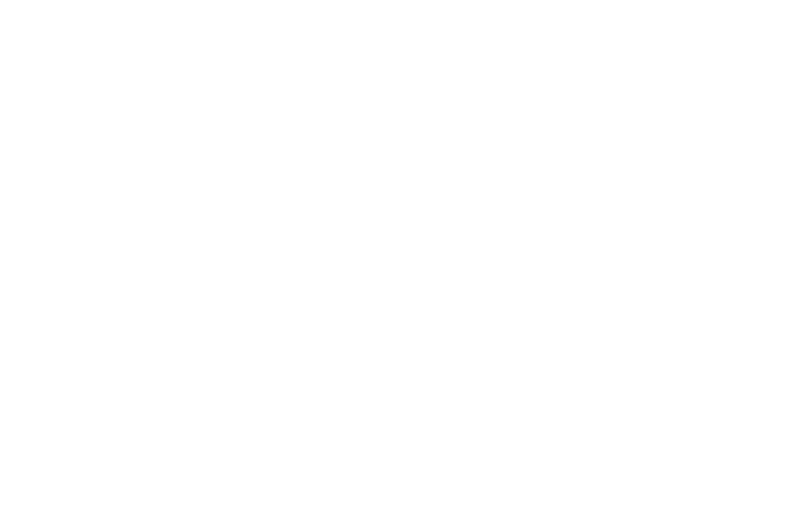
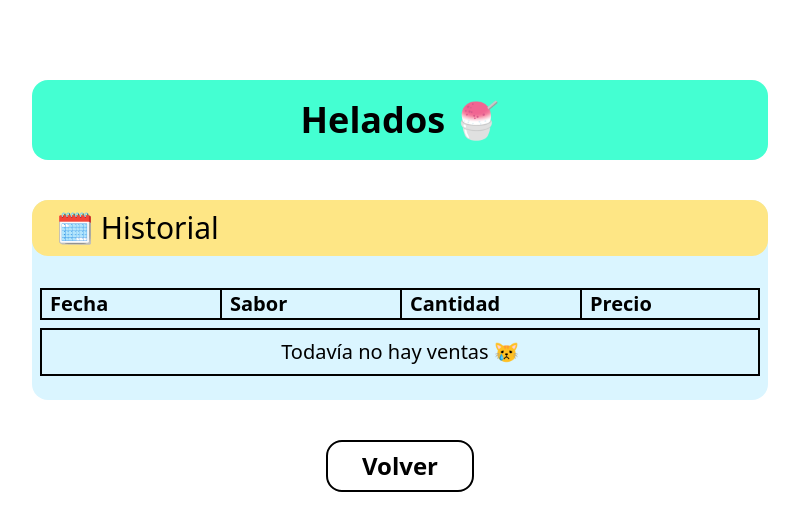
Before and after one commit to Ariel-Caceres/App-Helados, a React (Vite) app: page /record in a window 1280 px wide. Before the commit this address had no page. Shown: the top 530 px of the page, without its empty margins (240-1039 px from the left). Built offline with nearby package versions, Linux system fonts and the light colour scheme.

Commit message:
componente historial creado

```diff
--- a/src/App.tsx
+++ b/src/App.tsx
@@ -3,6 +3,7 @@ import './App.css'
 import { Home } from './pages/Home'
 import { Route, BrowserRouter as Router, Routes } from "react-router-dom";
 import { Modal } from './pages/Modal';
+import { Record } from './pages/Record';
 
 
 function App() {
@@ -14,6 +15,7 @@ function App() {
         <Routes>
           <Route path="/" element={<Home />}></Route>
           <Route path="/sell" element={<Modal />}></Route>
+          <Route path="/record" element={<Record />}></Route>
         </Routes>
       </Router>
     </div>
--- a/src/pages/Modal.tsx
+++ b/src/pages/Modal.tsx
@@ -1,10 +1,12 @@
 import { useNavigate } from "react-router-dom"
 import { Header } from "../components/Header"
 import { useSell } from "../context/useSell"
+import { useState } from "react"
 
 export const Modal = () => {
     const navigate = useNavigate()
-
+    const [cartelPrecio, setCartelPrecio] = useState<boolean>(false)
+    const [cartelCantidad, setCartelCantidad] = useState<boolean>(false)
     const { sabor, precio, cantidad, setSabor, setPrecio, setCantidad, registrarVenta } = useSell()
 
     const changeHandler = (valor: string) => {
@@ -19,102 +21,87 @@ export const Modal = () => {
         setCantidad(cantidad)
     }
 
+    const auth = (precio: string, cantidad: string) => {
+        if (!precio || !cantidad) {
+            if (!precio) {
+                console.log("agregar precio")
+                setCartelPrecio(true)
+            }
+            if (!cantidad) {
+                setCartelCantidad(true)
+                console.log("agregar cantidad")
+            }
+        } else {
+            registrarVenta()
+            navigate("/")
+        }
+    }
 
-    // return (
-    //     <div className='min-w-1/2 h-full flex flex-col mt-32 gap-10'>
-    //         <Header />
-    //         <div className='w-full h-96 bg-[#DAF5FF] rounded-2xl flex flex-col justify-center items-center'>
-    //             <div className='w-full flex  h-1/5 items-center  bg-amber-200 rounded-2xl '>
-    //                 <span className='text-3xl font-medium ml-10'>🤑Vender:    </span>
-    //             </div>
-    //             <div className='w-1/3  flex justify-center h-full items-center flex-col gap-5   '>
-    //                 <div className="w-full  flex bg-[#B1F6FF] h-20 justify-evenly items-center rounded-2xl border-2">
-    //                     <label htmlFor="precio" className="text-2xl w-1/3 font-medium">Precio:</label>
-    //                     <input type="number" id="precio" name="precio" placeholder="Ej. 100$" className="border-2 pl-2 rounded-xl h-10 bg-white" value={precio} onChange={(e) => changeHandler(e.target.value)} />
-    //                 </div>
-    //                 <div className="w-full  flex bg-[#B1F6FF] h-20 justify-evenly items-center rounded-2xl border-2">
-    //                     <label htmlFor="sabor" className="text-2xl w-1/3 font-medium">Sabor:</label>
-    //                     <input type="text" id="sabor" name="sabor" placeholder="Ej. Coco" className="border-2 pl-2 rounded-xl h-10 bg-white" value={sabor} onChange={(e) => changeHandlerSabor(e.target.value)} />
-    //                 </div>
-    //                 <div className="w-full  flex bg-[#B1F6FF] h-20 justify-evenly items-center rounded-2xl border-2">
-    //                     <label htmlFor="cantidad" className="text-2xl w-1/3 font-medium">Cantidad:</label>
-    //                     <input type="number" id="cantidad" name="cantidad" placeholder="Ej. 1" className="border-2 pl-2 rounded-xl h-10 bg-white" value={cantidad} onChange={(e) => changeHandlerCantidad(e.target.value)} />
-    //                 </div>
-    //             </div>
-    //         </div>
-    //         <div className='w-full h-15 flex justify-evenly'>
-    //             <div className="bg-white w-1/5 items-center flex justify-center text-black  rounded-2xl border-2 hover:bg-black hover:text-white hover:border-[#DAF5FF] transition-all ease-in-out delay-100">
-    //                 <button className="w-full h-full hover:cursor-pointer" onClick={() => navigate("/")}>
-    //                     <span className="text-2xl font-bold">Cancelar</span>
-    //                 </button>
-    //             </div>
-    //             <div className="bg-white w-1/5 items-center flex justify-center text-black  rounded-2xl border-2 hover:bg-black hover:text-white hover:border-[#DAF5FF] transition-all ease-in-out delay-100">
-    //                 <button className="w-full h-full hover:cursor-pointer" onClick={() => { navigate("/"); registrarVenta() }}>
-    //                     <span className="text-2xl font-bold">Confirmar</span>
-    //                 </button>
-    //             </div>
-    //         </div>
-    //     </div>
-    // )
+    const sabores = [
+        "Coco🥥",
+        "Coco quemado 🥥🔥",
+        "Menta ☘",
+        "Frutilla 🍓",
+        "Banana 🍌",
+        "Uva 🍇",
+        "Naranja🟠"
+    ];
+
+
     return (
 
-        <div className='w-full max-w-[900px] mx-auto flex flex-col mt-32 md:mt-15 gap-10 px-4'>
+        <div className="w-full max-w-3xl mx-auto flex flex-col mt-2 md:mt-20 gap-10 px-4">
             <Header />
 
-            {/* CARD PRINCIPAL */}
-            <div className='w-full min-h-112 bg-[#DAF5FF] rounded-2xl flex flex-col items-center'>
+            <div className='w-full min-h-10 bg-[#DAF5FF]  rounded-2xl flex flex-col items-center'>
 
-                {/* TÍTULO */}
                 <div className='w-full h-16 flex items-center bg-amber-200 rounded-t-2xl'>
                     <span className='text-2xl sm:text-3xl font-medium ml-6 sm:ml-10'>🤑 Vender:</span>
                 </div>
 
-                {/* FORM */}
-                <div className='w-full sm:w-2/3 lg:w-1/3 flex flex-col items-center gap-5 mt-10'>
+                <div className='w-full sm:w-2/3 lg:w-1/2  flex flex-col items-center gap-5 py-10 justify-between'>
 
-                    {/* PRECIO */}
                     <div className="w-full flex bg-[#B1F6FF] h-20 justify-between px-4 items-center rounded-2xl border-2">
-                        <label htmlFor="precio" className="text-lg sm:text-2xl font-medium w-1/3">Precio:</label>
+                        <label htmlFor="precio" className={`text-lg sm:text-2xl font-medium w-1/3 `}>Precio:</label>
                         <input
                             type="number"
                             id="precio"
                             placeholder="Ej. 100$"
-                            className="border-2 pl-2 rounded-xl h-10 bg-white w-2/3"
+                            className={`border-2 pl-2 rounded-xl h-10 bg-white w-2/3 ${cartelPrecio ? "border-4 border-red-700" : ""}`}
                             value={precio}
                             onChange={(e) => changeHandler(e.target.value)}
+                            required
+
                         />
                     </div>
 
-                    {/* SABOR */}
                     <div className="w-full flex bg-[#B1F6FF] h-20 justify-between px-4 items-center rounded-2xl border-2">
                         <label htmlFor="sabor" className="text-lg sm:text-2xl font-medium w-1/3">Sabor:</label>
-                        <input
-                            type="text"
-                            id="sabor"
-                            placeholder="Ej. Coco"
-                            className="border-2 pl-2 rounded-xl h-10 bg-white w-2/3"
-                            value={sabor}
-                            onChange={(e) => changeHandlerSabor(e.target.value)}
-                        />
+
+                        <select name="" id="sabor" value={sabor} className="border-2 pl-2 rounded-xl h-10 bg-white w-2/3" onChange={(e) => changeHandlerSabor(e.target.value)}>
+                            <option value=""></option>
+                            {sabores.map((s, i) => (
+                                <option key={i} value={s}>{s}</option>
+                            ))}
+                        </select>
                     </div>
 
-                    {/* CANTIDAD */}
                     <div className="w-full flex bg-[#B1F6FF] h-20 justify-between px-4 items-center rounded-2xl border-2">
                         <label htmlFor="cantidad" className="text-lg sm:text-2xl font-medium w-1/3">Cantidad:</label>
                         <input
                             type="number"
                             id="cantidad"
                             placeholder="Ej. 1"
-                            className="border-2 pl-2 rounded-xl h-10 bg-white w-2/3"
+                            className={`border-2 pl-2 rounded-xl h-10 bg-white w-2/3 ${cartelCantidad ? "border-4 border-red-700" : ""}`}
                             value={cantidad}
                             onChange={(e) => changeHandlerCantidad(e.target.value)}
+                            required
                         />
                     </div>
 
                 </div>
             </div>
 
-            {/* BOTONES */}
             <div className='w-full flex flex-col sm:flex-row justify-evenly gap-4 sm:gap-0'>
 
                 <div className="bg-white w-full sm:w-1/4 h-14 flex items-center justify-center text-black rounded-2xl border-2 hover:bg-black hover:text-white hover:border-[#DAF5FF] transition-all">
@@ -124,13 +111,13 @@ export const Modal = () => {
                 </div>
 
                 <div className="bg-white w-full sm:w-1/4 h-14 flex items-center justify-center text-black rounded-2xl border-2 hover:bg-black hover:text-white hover:border-[#DAF5FF] transition-all">
-                    <button className="w-full h-full hover:cursor-pointer" onClick={() => { navigate("/"); registrarVenta() }}>
+                    <button className="w-full h-full hover:cursor-pointer" onClick={() => auth(precio, cantidad)}>
                         <span className="text-xl sm:text-2xl font-bold">Confirmar</span>
                     </button>
                 </div>
 
             </div>
-        </div>
+        </div >
 
     )
 }
--- /dev/null
+++ b/src/pages/Record.tsx
@@ -0,0 +1,110 @@
+import { useNavigate } from "react-router-dom"
+import { Header } from "../components/Header"
+import { useSell } from "../context/useSell"
+import { useEffect, useState } from "react"
+
+
+export const Record = () => {
+    const { ventas } = useSell()
+    const navigate = useNavigate()
+    const [hayVentas, setHayVentas] = useState<boolean>(false)
+
+    // const ventasDiv =
+
+    useEffect(() => {
+        if (ventas.length != 0) {
+            setHayVentas(true)
+        }
+    }, [ventas])
+
+
+    const ventasTotalDinero = ventas.reduce((acc, v) => acc + v.precio, 0)
+    const ventasTotalCantidad = ventas.reduce((acc, v) => acc + v.cantidad, 0)
+
+
+    return (
+        <div className="w-full max-w-3xl mx-auto h-full flex flex-col mt-20 gap-10 px-4">
+
+            <Header />
+
+            <div className="w-full bg-[#DAF5FF] rounded-2xl flex flex-col justify-evenly relative py-6">
+
+                <div className="absolute top-0 left-0 right-0 flex items-center h-14 bg-amber-200 rounded-2xl px-6">
+                    <span className="text-2xl md:text-3xl font-medium">🗓 Historial</span>
+                </div>
+
+                <div className="w-full flex flex-col md:flex-row justify-evenly gap-4 mt-16 px-2 ">
+                    <div className="flex flex-col w-full " >
+                        <div className="w-full  flex justify-between" >
+                            <div className="w-1/4 border-2  border-r-0 ">
+                                <span className="pl-2 text-xl font-bold">Fecha</span>
+                            </div>
+                            <div className="w-1/4 border-2 border-r-0">
+                                <span className="pl-2 text-xl font-bold">Sabor</span>
+                            </div>
+                            <div className="w-1/4 border-2 border-r-0">
+                                <span className="pl-2 text-xl font-bold">Cantidad</span>
+                            </div>
+                            <div className="w-1/4 border-2 ">
+                                <span className="pl-2 text-xl font-bold">Precio</span>
+                            </div>
+                        </div>
+                        {ventas.map((v, i) => (
+                            <div className="w-full  flex justify-between" key={i}>
+                                <div className="flex justify-center w-1/4 border-gray-300 border-2">
+                                    <span>{v.fecha}</span>
+                                </div>
+                                <div className="flex justify-center w-1/4 border-gray-300 border-2">
+                                    <span>{v.sabor}</span>
+                                </div>
+                                <div className="flex justify-center w-1/4 border-gray-300 border-2">
+                                    <span>{v.cantidad}</span>
+                                </div>
+                                <div className="flex justify-center w-1/4 border-gray-300 border-2">
+                                    <span>{v.precio}</span>
+                                </div>
+                            </div>
+
+                        ))}
+                        {hayVentas ?
+                            <div className="w-full flex  justify-end">
+                                <div className="w-1/4 border-2 border-gray-600 justify-center flex border-r-0">
+                                    <span>Total =</span>
+                                </div>
+                                <div className="w-1/4 border-2 border-gray-600 justify-center flex border-r-0">
+                                    <span>{ventasTotalCantidad}</span>
+                                </div>
+                                <div className="w-1/4 border-2 border-gray-600 justify-center flex">
+                                    <span>{ventasTotalDinero}$</span>
+                                </div>
+                            </div>
+                            :
+                            <div className="w-full flex justify-center border-2 mt-2 p-2">
+                                <span className="text-xl">
+                                    Todavía no hay ventas 😿
+                                </span>
+                            </div>
+                        }
+
+                    </div>
+                </div>
+            </div>
+
+            <div className="w-full flex justify-center">
+                <div className="
+                bg-white w-2/3 md:w-1/5
+                flex items-center justify-center
+                text-black rounded-2xl border-2
+                hover:bg-black hover:text-white hover:border-[#DAF5FF]
+                transition-all ease-in-out duration-200">
+                    <button className="w-full h-full py-2 cursor-pointer" onClick={() => navigate("/")}>
+                        <span className="text-xl md:text-2xl font-bold">
+                            Volver
+                        </span>
+                    </button>
+                </div>
+            </div>
+
+        </div >
+    )
+}
```
Also changed, not shown: index.html (+5 -2 lines), src/pages/Home.tsx (+10 -2 lines), public/helado.svg (added).
